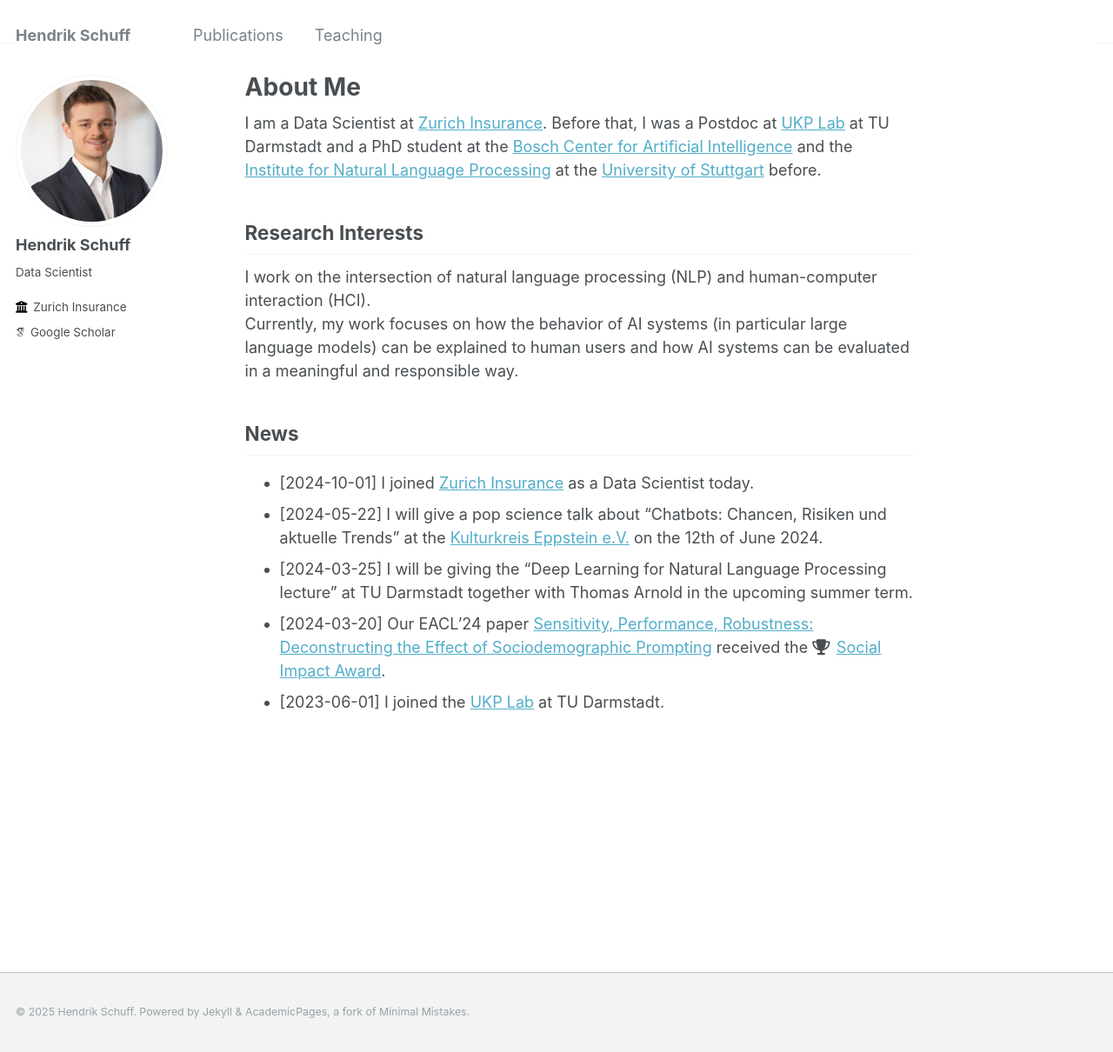
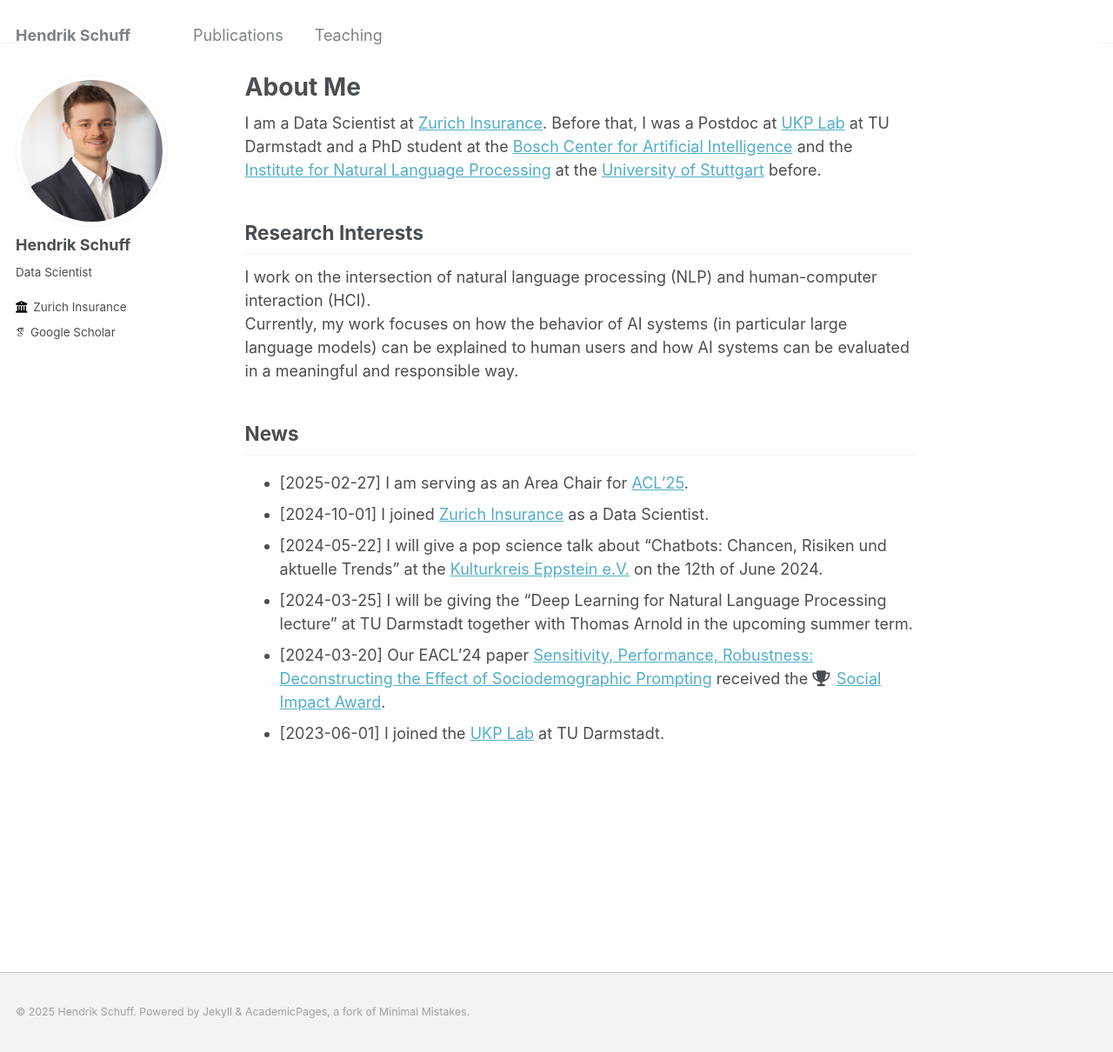
Before and after one commit to hschuff/hschuff.github.io, a Jekyll site: the page built from _pages/about.md, in a window 1280 px wide and 1210 px high. Shown: the whole window at 87% size. Built offline with Jekyll 4.4.1, drawn with Linux system fonts in a browser that asks for light colours; some web fonts are replaced.

Commit message:
news update

```diff
--- a/_pages/about.md
+++ b/_pages/about.md
@@ -18,7 +18,8 @@ Currently, my work focuses on how the behavior of AI systems (in particular larg
 users and how AI systems can be evaluated in a meaningful and responsible way.
 
 ## News
-* [2024-10-01] I joined [Zurich Insurance](https://www.zurich.com/) as a Data Scientist today.
+* [2025-02-27] I am serving as an Area Chair for [ACL'25](https://2025.aclweb.org/).
+* [2024-10-01] I joined [Zurich Insurance](https://www.zurich.com/) as a Data Scientist.
 * [2024-05-22] I will give a pop science talk about "Chatbots: Chancen, Risiken und aktuelle Trends" at the [Kulturkreis Eppstein e.V.](https://www.kk-eppstein.de/wissenschaftundtechnik) on the 12th of June 2024.
 * [2024-03-25] I will be giving the "Deep Learning for Natural Language Processing lecture" at TU Darmstadt together with Thomas Arnold in the upcoming summer term.
 * [2024-03-20] Our EACL'24 paper [Sensitivity, Performance, Robustness: Deconstructing the Effect of Sociodemographic Prompting](https://aclanthology.org/2024.eacl-long.159/) received the <i class="fas fa-fw fa-trophy icon-pad-right" aria-hidden="true"></i> [Social Impact Award](https://2024.eacl.org/program/best-paper/).
```
